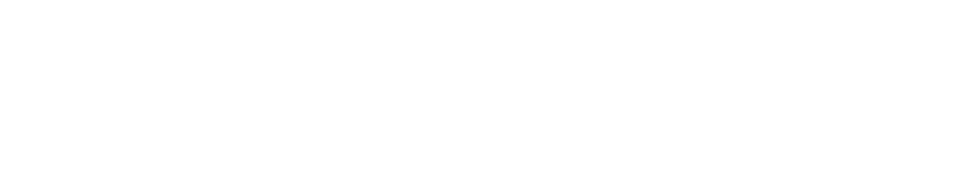
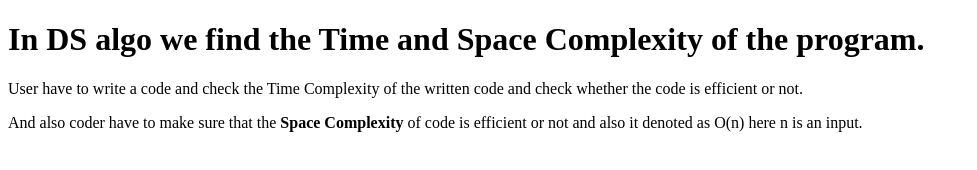
Before and after one commit to acciojob/time-and-space-complexity-SurajPawar1501, a website: page main.html in a window 1280 px wide. Shown: the whole page, without its empty margins (0-977 px from the left). Drawn offline with Linux system fonts and the light colour scheme.

Commit message:
created a submission

```diff
--- a/main.html
+++ b/main.html
@@ -8,6 +8,9 @@
 
 <body>
 	<!-- the entire body must be written by student -->
+	<h1>In DS algo we find the Time and Space Complexity of the program.</h1>
+	<p>User have to write a code and check the Time Complexity of the written code and check whether the code is efficient or not.</p>
+	<p>And also coder have to make sure that the <b>Space Complexity</b> of code is efficient or not and also it denoted as O(n) here n is an input.</p>
     <script type="text/javascript" src="./script.js">
 </script>
 
```
